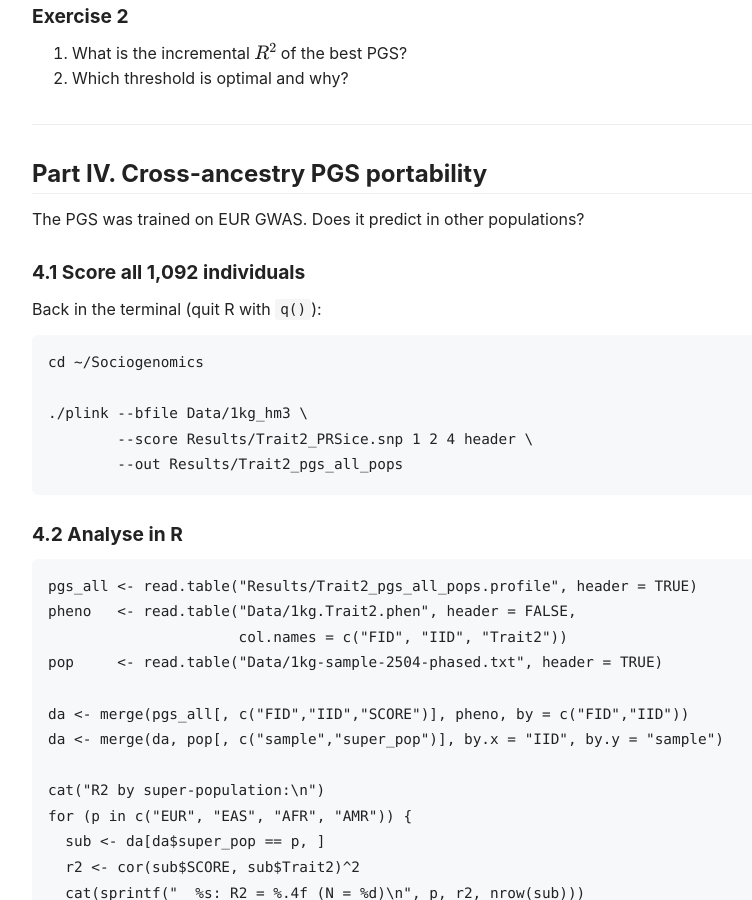
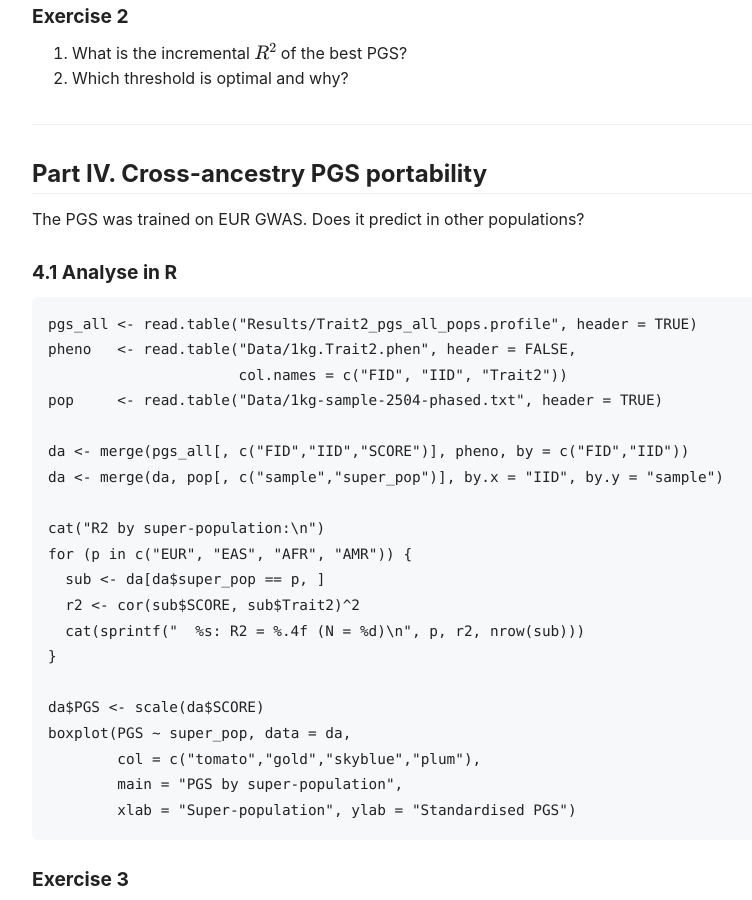
Before and after one commit to nicolabarban/sociogenomics_2025_2026, a Jekyll site: the page built from labs/week7/lab7_pgs.md, in a window 1280 px wide and 900 px high, scrolled down 9182 px. Shown: the whole window, without its empty margins (16-768 px from the left). Built offline with Jekyll 4.4.1, drawn with Linux system fonts in a browser that asks for light colours; our own code applies the rules of GitHub Pages for plain Markdown files.

Commit message:
docs: drop Part IV.1 manual PLINK scoring step from lab7

````diff
--- a/labs/week7/lab7_pgs.md
+++ b/labs/week7/lab7_pgs.md
@@ -410,19 +410,7 @@ barplot(results$delta_r2, names.arg = results$threshold,
 
 The PGS was trained on EUR GWAS. Does it predict in other populations?
 
-### 4.1 Score all 1,092 individuals
-
-Back in the terminal (quit R with `q()`):
-
-```bash
-cd ~/Sociogenomics
-
-./plink --bfile Data/1kg_hm3 \
-        --score Results/Trait2_PRSice.snp 1 2 4 header \
-        --out Results/Trait2_pgs_all_pops
-```
-
-### 4.2 Analyse in R
+### 4.1 Analyse in R
 
 ```r
 pgs_all <- read.table("Results/Trait2_pgs_all_pops.profile", header = TRUE)
````
